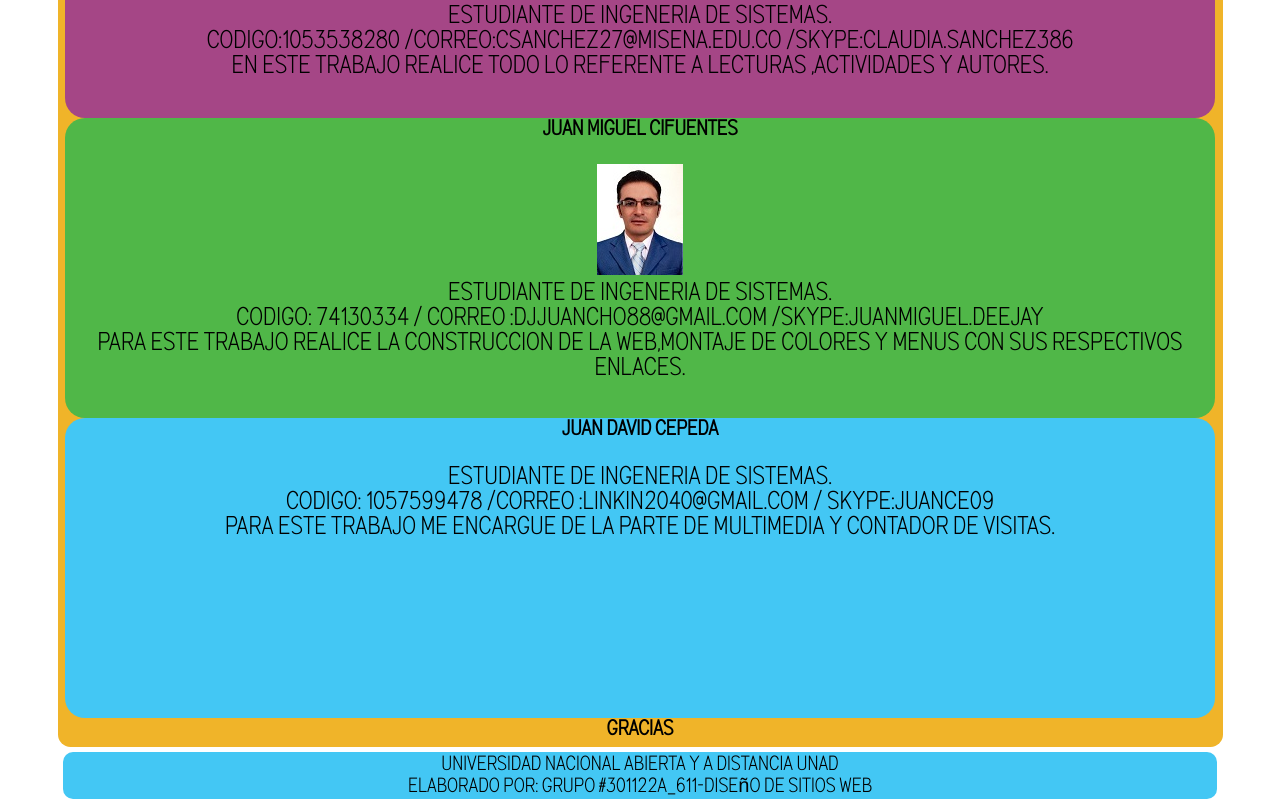
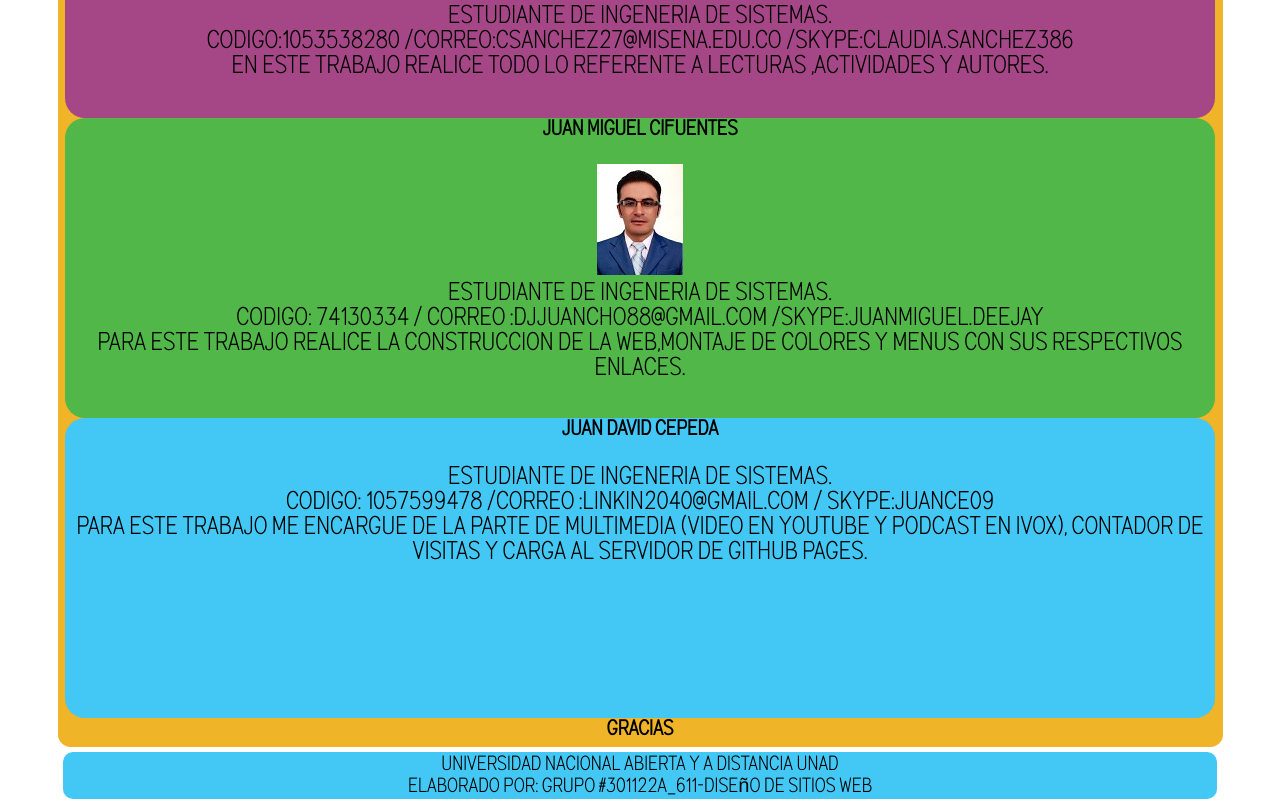
Before and after one commit to linkin2040/SeguridadInformatica, a plain HTML site: page autores.html in a window 1280 px wide. Shown: the part 508-1311 px from the top of the page. Drawn offline with Linux system fonts and the light colour scheme.

Commit message:
Update autores.html

```diff
--- a/autores.html
+++ b/autores.html
@@ -127,7 +127,7 @@
           /correo :linkin2040@gmail.com
           / skype:Juance09
           <br>
-          para este trabajo me encargue de la parte de multimedia y contador de visitas.
+          para este trabajo me encargue de la parte de multimedia (video en YouTube y Podcast en ivox), contador de visitas y carga al servidor de Github Pages.
            </P>
       </div>
 
```
